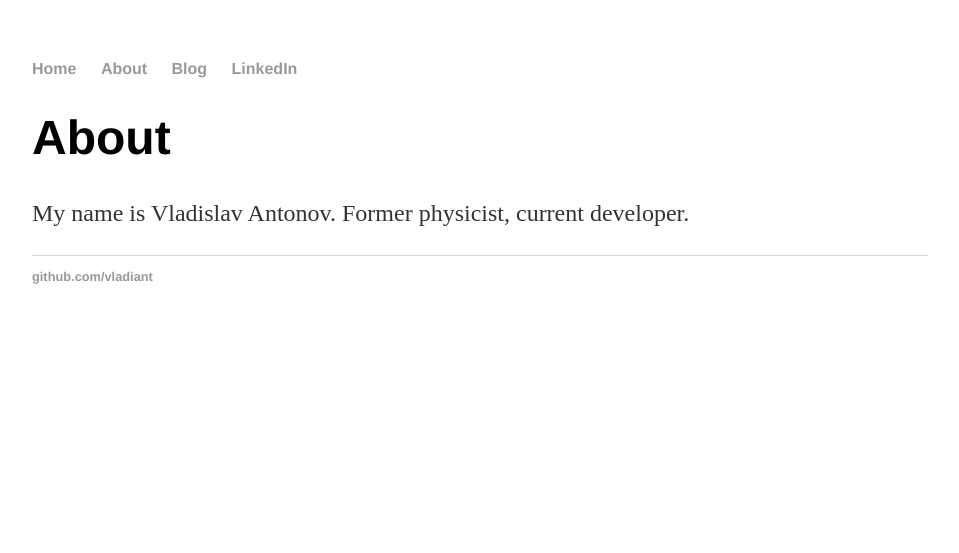
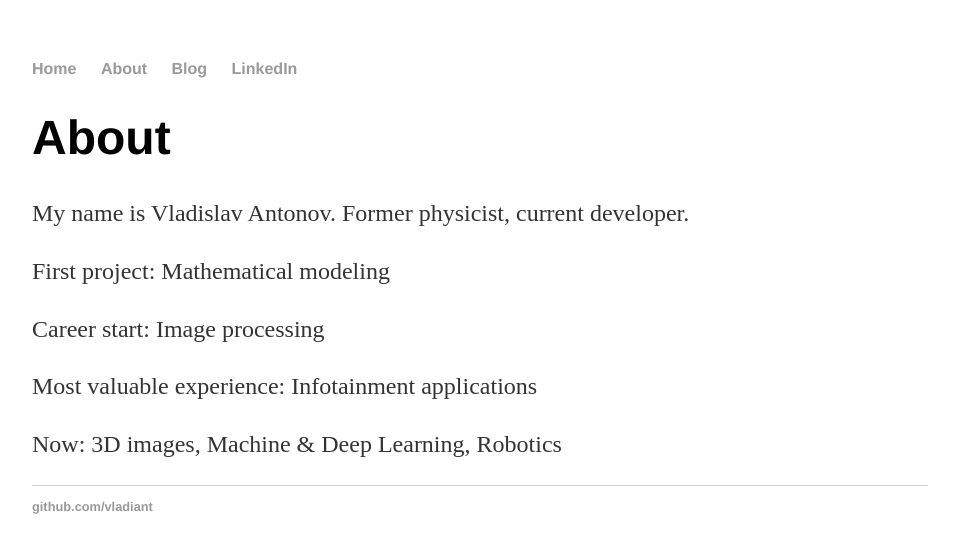
Before and after one commit to vladiant/vladiant.github.io, a Jekyll site: the page built from about/index.html, in a window 1280 px wide. Shown: the top 553 px of the page, without its empty margins (160-1119 px from the left). Built offline with Jekyll 4.4.1, drawn with Linux system fonts in a browser that asks for light colours.

Commit message:
Update About Info

```diff
--- a/about/index.html
+++ b/about/index.html
@@ -6,4 +6,8 @@ title: About vladiant
 <div class="about">
   <h1>About</h1>
   <p>My name is Vladislav Antonov. Former physicist, current developer.</p>
+  <p>First project: Mathematical modeling</p>
+  <p>Career start: Image processing</p>
+  <p>Most valuable experience: Infotainment applications</p>
+  <p>Now: 3D images, Machine & Deep Learning, Robotics</p>
 </div>
```
